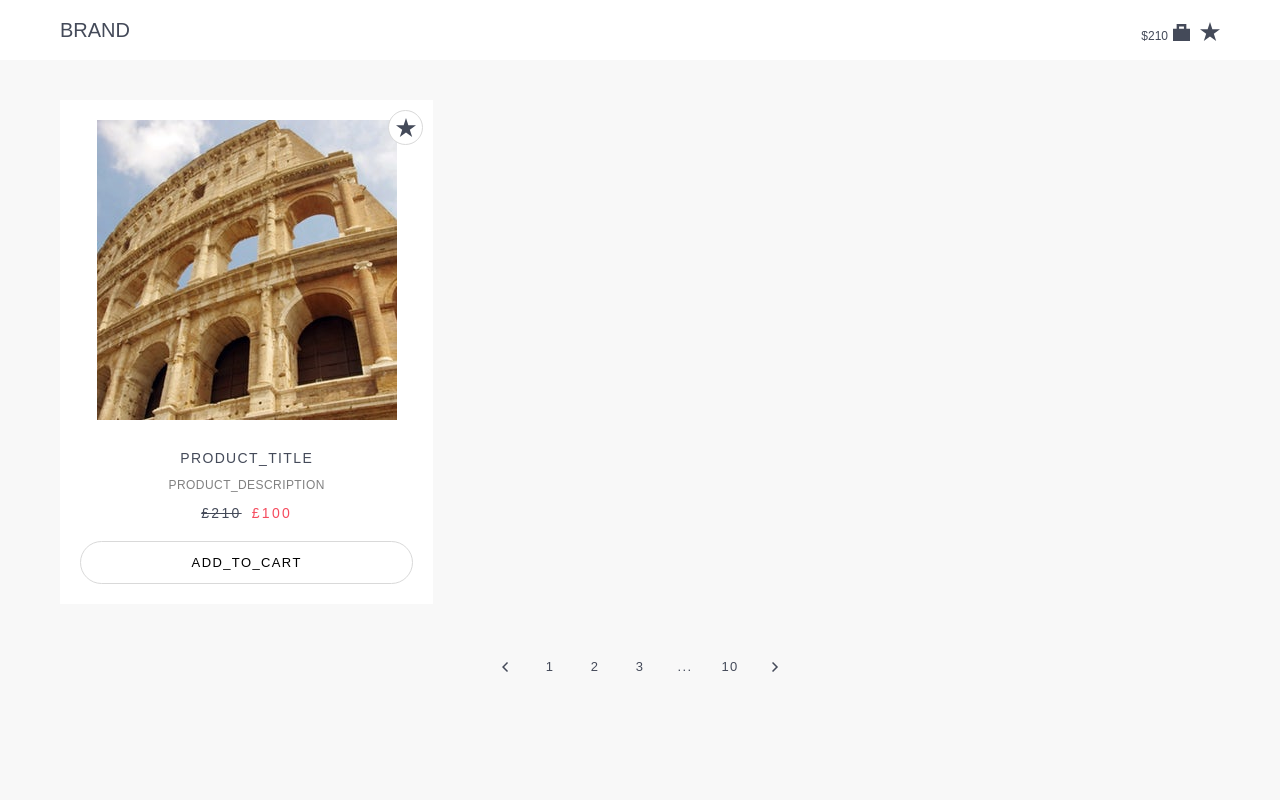
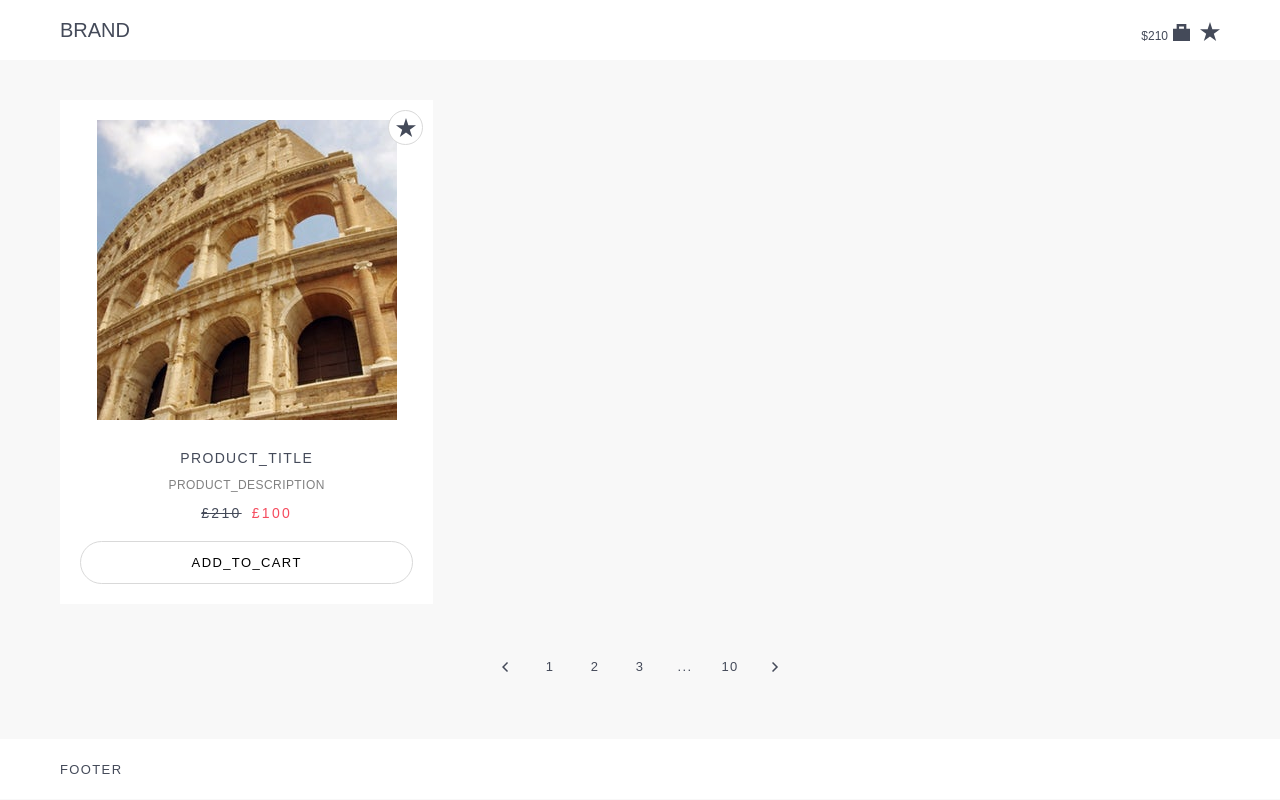
Before and after one commit to gokalpgursoy/js_challenge_gokalp-gursoy, a Vue app: page / in a window 1280 px wide. Built offline with nearby package versions, Linux system fonts and the light colour scheme.

Commit message:
Footer component is created

```diff
--- a/src/App.vue
+++ b/src/App.vue
@@ -7,6 +7,7 @@
         <Products />
       </Container>
     </main>
+    <Footer />
   </div>
 </template>
 
@@ -16,9 +17,15 @@ import Vue from 'vue';
 import Products from '@/views/Products.vue';
 import Header from '@/components/Header.vue';
 import Container from '@/components/Container.vue';
+import Footer from '@/components/Footer.vue';
 
 export default Vue.extend({
-  components: { Products, Header, Container },
+  components: {
+    Products,
+    Header,
+    Container,
+    Footer,
+  },
   name: 'App',
 });
 </script>
--- /dev/null
+++ b/src/components/Footer.vue
@@ -0,0 +1,35 @@
+<template>
+  <footer class="footer">
+    <Container class="footer__container">
+      <p class="footer__container--sidenote">Footer</p>
+    </Container>
+  </footer>
+</template>
+
+<script lang="ts">
+import Vue from 'vue';
+import Container from './Container.vue';
+
+export default Vue.extend({
+  components: { Container },
+  name: 'Footer',
+});
+</script>
+
+<style lang="scss" scoped>
+.footer {
+  background-color: #ffffff;
+  &__container {
+    height: 60px;
+    display: flex;
+    flex-direction: row;
+    align-items: center;
+    text-transform: uppercase;
+    background-color: #ffffff;
+    &--sidenote {
+      font-family: 'Lato-Bold', sans-serif;
+      letter-spacing: 1.37px;
+    }
+  }
+}
+</style>
```
